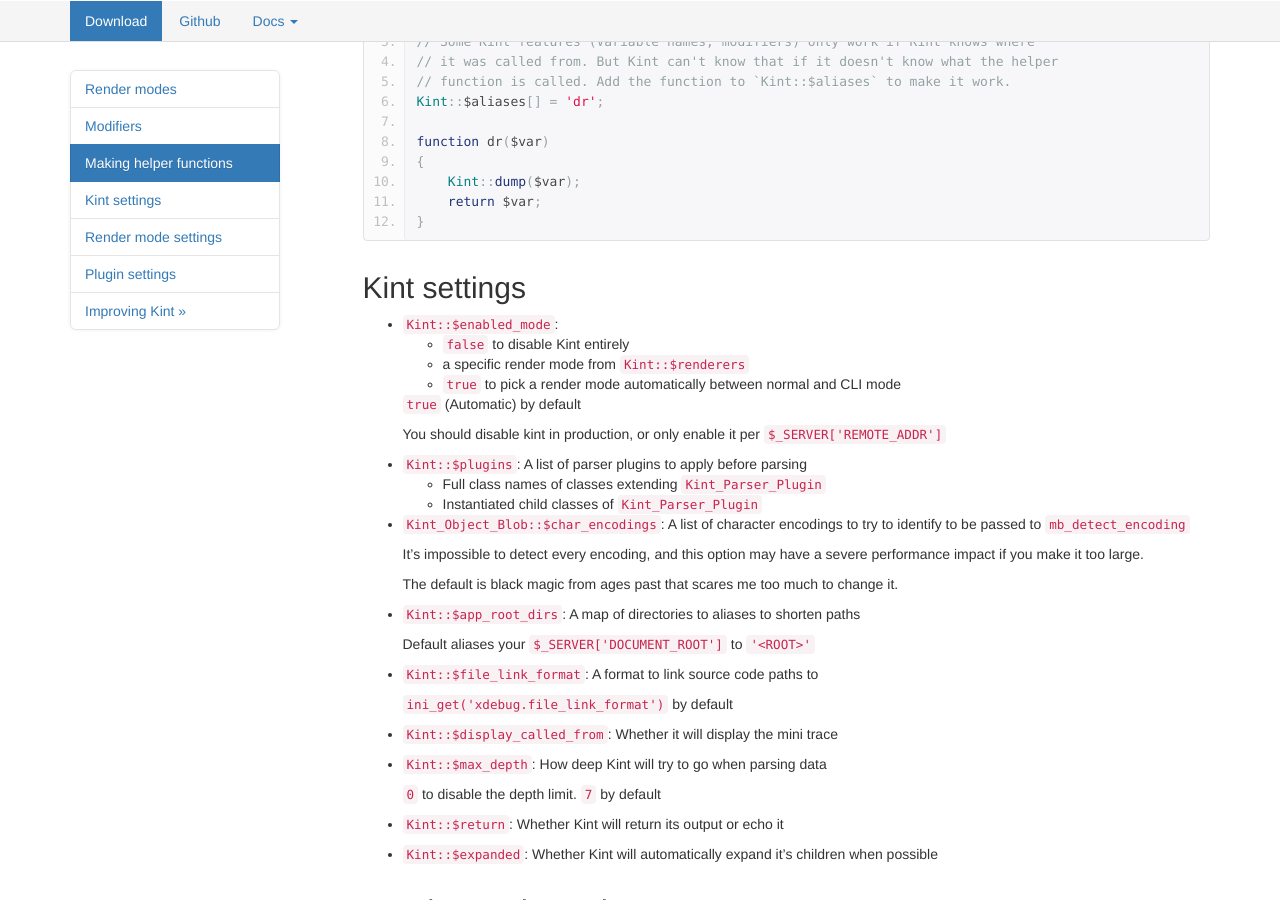
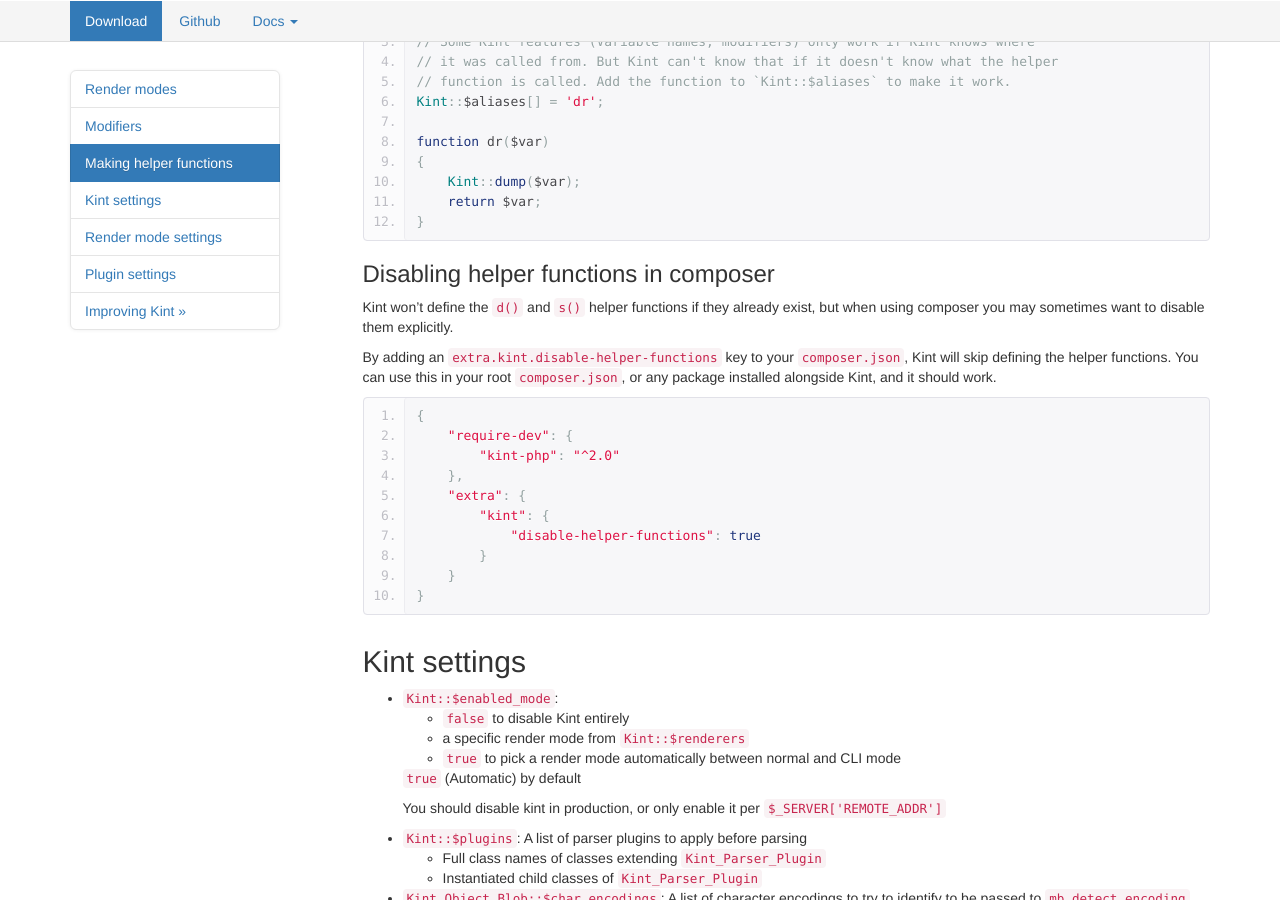
Before and after one commit to kint-php/kint, a Jekyll site: the page built from advanced.md, in a window 1280 px wide and 900 px high, scrolled down 1386 px. Built offline with Jekyll 4.4.1, drawn with Linux system fonts in a browser that asks for light colours; nearby versions of some CDN libraries.

Commit message:
Add docs for extra.kint.disable-helper-functions

```diff
--- a/advanced.md
+++ b/advanced.md
@@ -88,6 +88,25 @@ function dr($var)
 {
     Kint::dump($var);
     return $var;
+}
+</pre>
+
+### Disabling helper functions in composer
+
+Kint won't define the `d()` and `s()` helper functions if they already exist, but when using composer you may sometimes want to disable them explicitly.
+
+By adding an `extra.kint.disable-helper-functions` key to your `composer.json`, Kint will skip defining the helper functions. You can use this in your root `composer.json`, or any package installed alongside Kint, and it should work.
+
+<pre class="prettyprint linenums">
+{
+    "require-dev": {
+        "kint-php": "^2.0"
+    },
+    "extra": {
+        "kint": {
+            "disable-helper-functions": true
+        }
+    }
 }
 </pre>
 
```
